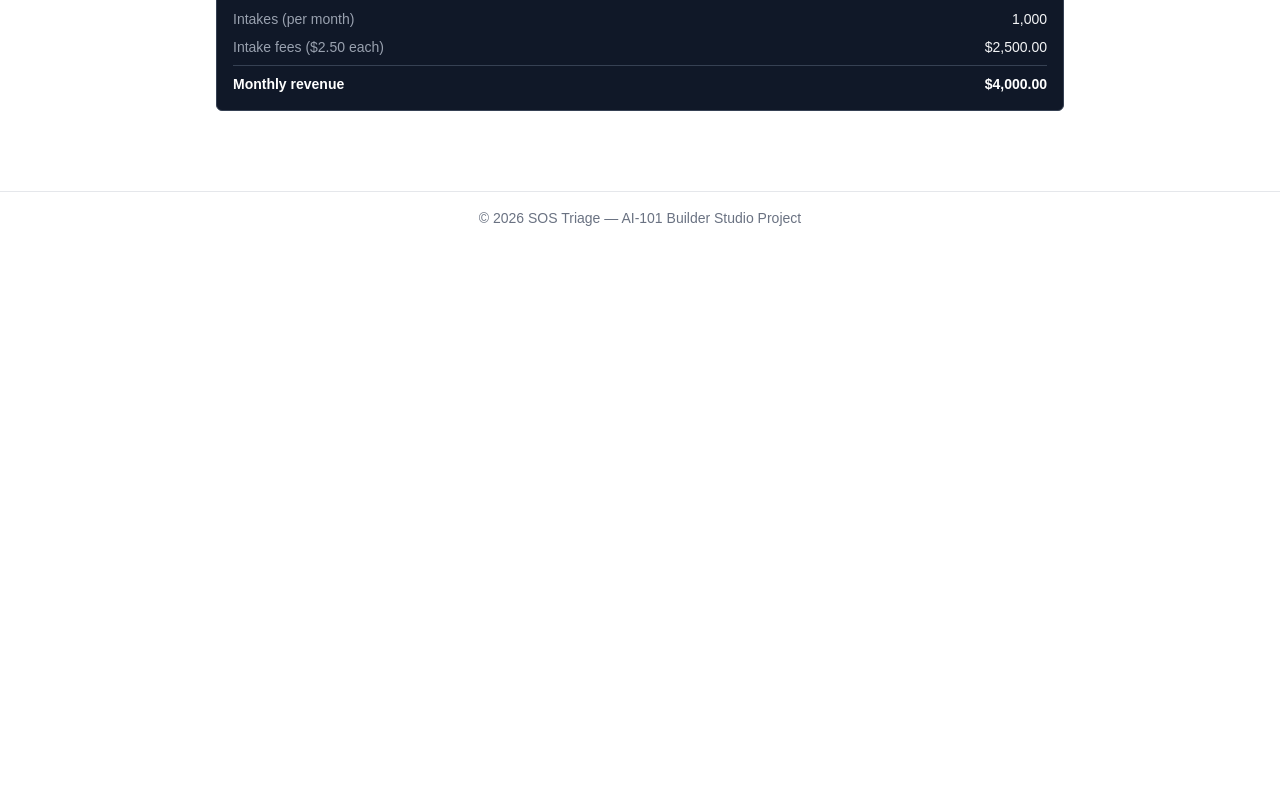
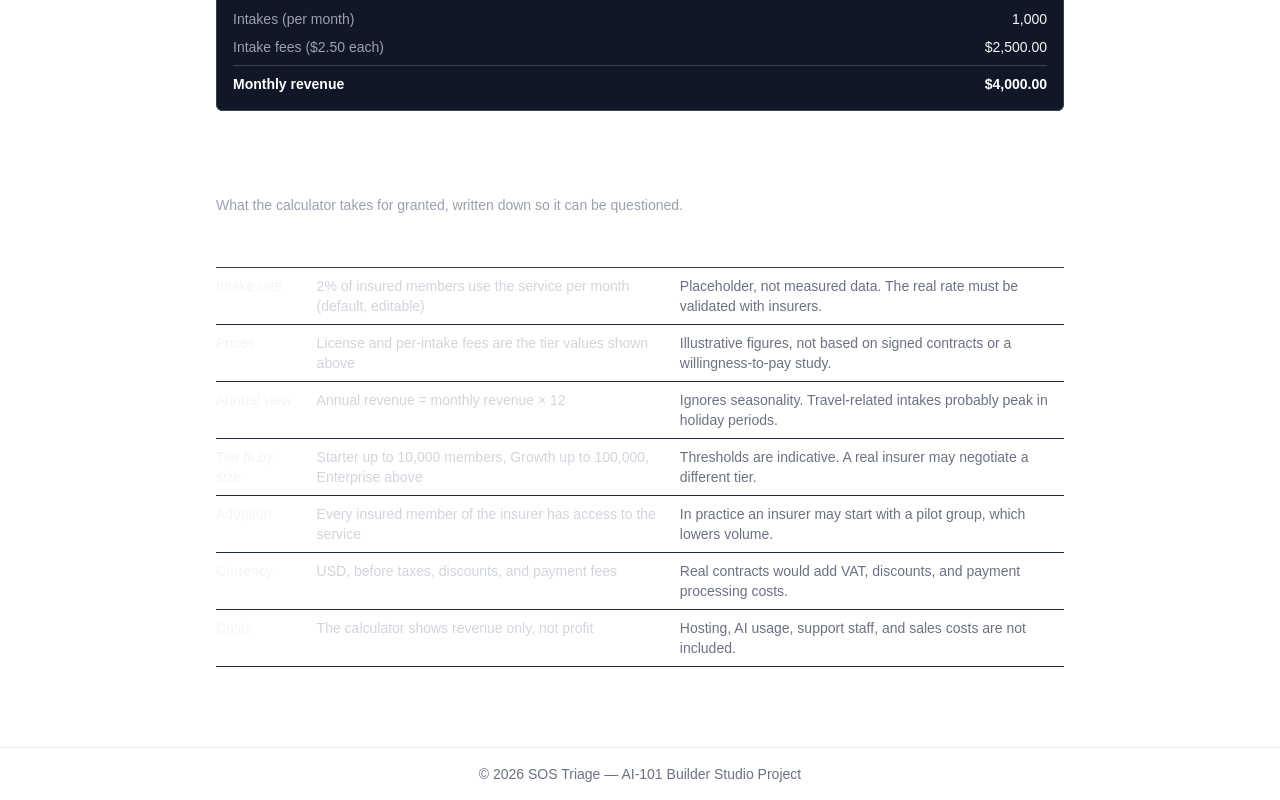
Before and after one commit to oninorl/sostriageapp, a Next.js app: page /pricing in a window 1280 px wide. Shown: the part 739-1539 px from the top of the page. Before the commit the page ends 983 px from the top, so only its background shows below. Built offline with nearby package versions, Linux system fonts and the light colour scheme.

Commit message:
Add assumptions table to pricing page

```diff
--- a/app/pricing/page.tsx
+++ b/app/pricing/page.tsx
@@ -44,6 +44,50 @@ const tiers: Tier[] = [
     range: "100,000+ members",
     support: "Dedicated account manager",
     reports: "Fully customized reports",
+  },
+];
+
+type Assumption = {
+  name: string;
+  value: string;
+  risk: string;
+};
+
+const assumptions: Assumption[] = [
+  {
+    name: "Intake rate",
+    value: "2% of insured members use the service per month (default, editable)",
+    risk: "Placeholder, not measured data. The real rate must be validated with insurers.",
+  },
+  {
+    name: "Prices",
+    value: "License and per-intake fees are the tier values shown above",
+    risk: "Illustrative figures, not based on signed contracts or a willingness-to-pay study.",
+  },
+  {
+    name: "Annual view",
+    value: "Annual revenue = monthly revenue × 12",
+    risk: "Ignores seasonality. Travel-related intakes probably peak in holiday periods.",
+  },
+  {
+    name: "Tier fit by size",
+    value: "Starter up to 10,000 members, Growth up to 100,000, Enterprise above",
+    risk: "Thresholds are indicative. A real insurer may negotiate a different tier.",
+  },
+  {
+    name: "Adoption",
+    value: "Every insured member of the insurer has access to the service",
+    risk: "In practice an insurer may start with a pilot group, which lowers volume.",
+  },
+  {
+    name: "Currency",
+    value: "USD, before taxes, discounts, and payment fees",
+    risk: "Real contracts would add VAT, discounts, and payment processing costs.",
+  },
+  {
+    name: "Costs",
+    value: "The calculator shows revenue only, not profit",
+    risk: "Hosting, AI usage, support staff, and sales costs are not included.",
   },
 ];
 
@@ -124,7 +168,7 @@ export default function PricingPage() {
         </section>
 
         {/* Calculator */}
-        <section className="mb-8">
+        <section className="mb-12">
           <div className="flex items-center justify-between mb-2">
             <h2 className="text-lg font-semibold text-white">Revenue Calculator</h2>
             <div className="flex border border-gray-700 rounded-md overflow-hidden text-sm">
@@ -227,6 +271,34 @@ export default function PricingPage() {
             </div>
           </div>
         </section>
+
+        {/* Assumptions table */}
+        <section className="mb-8">
+          <h2 className="text-lg font-semibold mb-2 text-white">Assumptions</h2>
+          <p className="text-sm text-gray-400 mb-4">
+            What the calculator takes for granted, written down so it can be questioned.
+          </p>
+          <div className="overflow-x-auto">
+            <table className="w-full text-sm border-collapse">
+              <thead>
+                <tr className="text-left border-b border-gray-700">
+                  <th className="py-2 pr-4 text-white">Assumption</th>
+                  <th className="py-2 pr-4 text-white">Value used</th>
+                  <th className="py-2 text-white">Why it may be wrong</th>
+                </tr>
+              </thead>
+              <tbody>
+                {assumptions.map((a) => (
+                  <tr key={a.name} className="border-b border-gray-800 align-top">
+                    <td className="py-2 pr-4 font-medium text-gray-100">{a.name}</td>
+                    <td className="py-2 pr-4 text-gray-300">{a.value}</td>
+                    <td className="py-2 text-gray-500">{a.risk}</td>
+                  </tr>
+                ))}
+              </tbody>
+            </table>
+          </div>
+        </section>
       </main>
       <Footer />
     </div>
```
